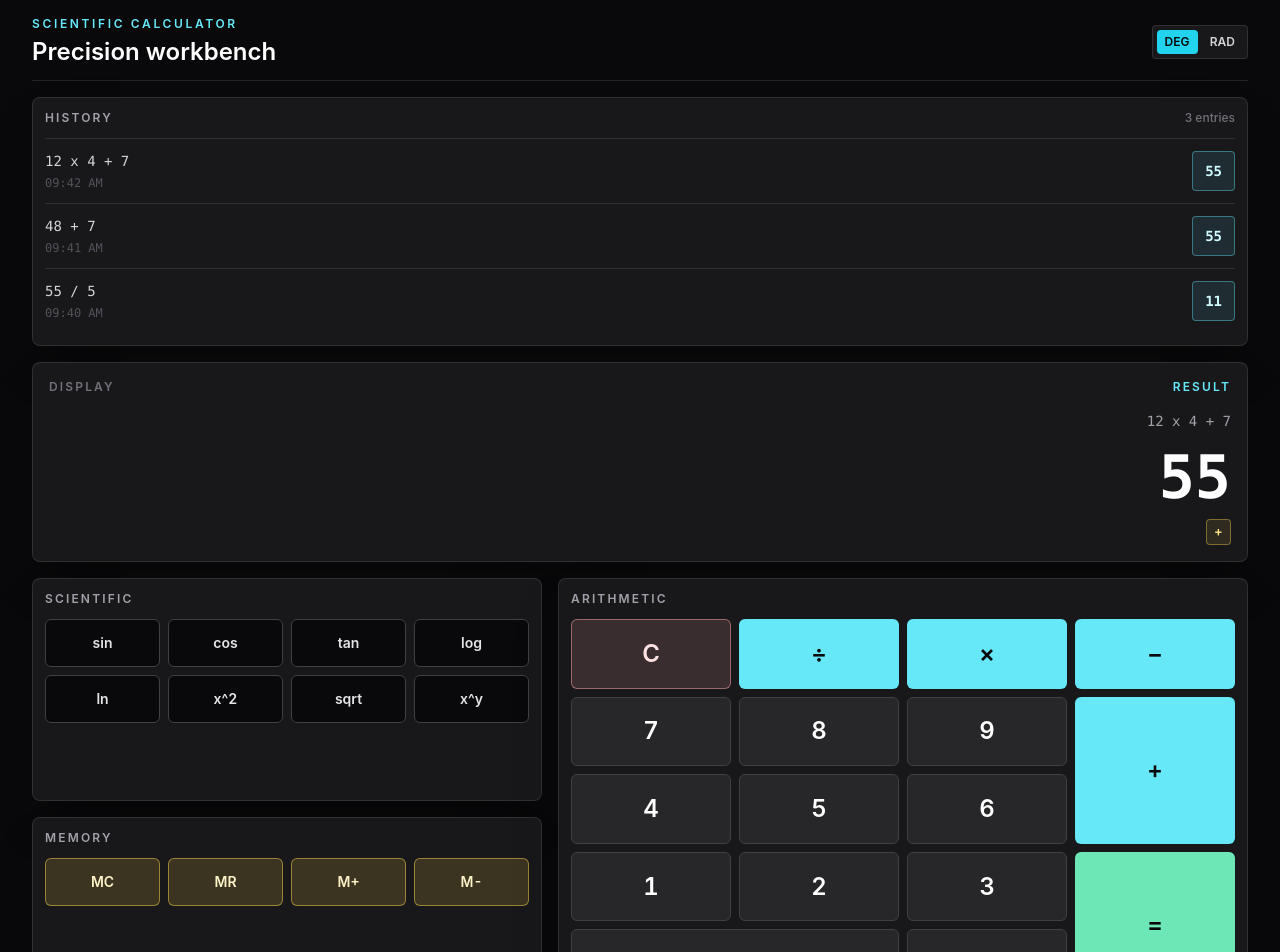
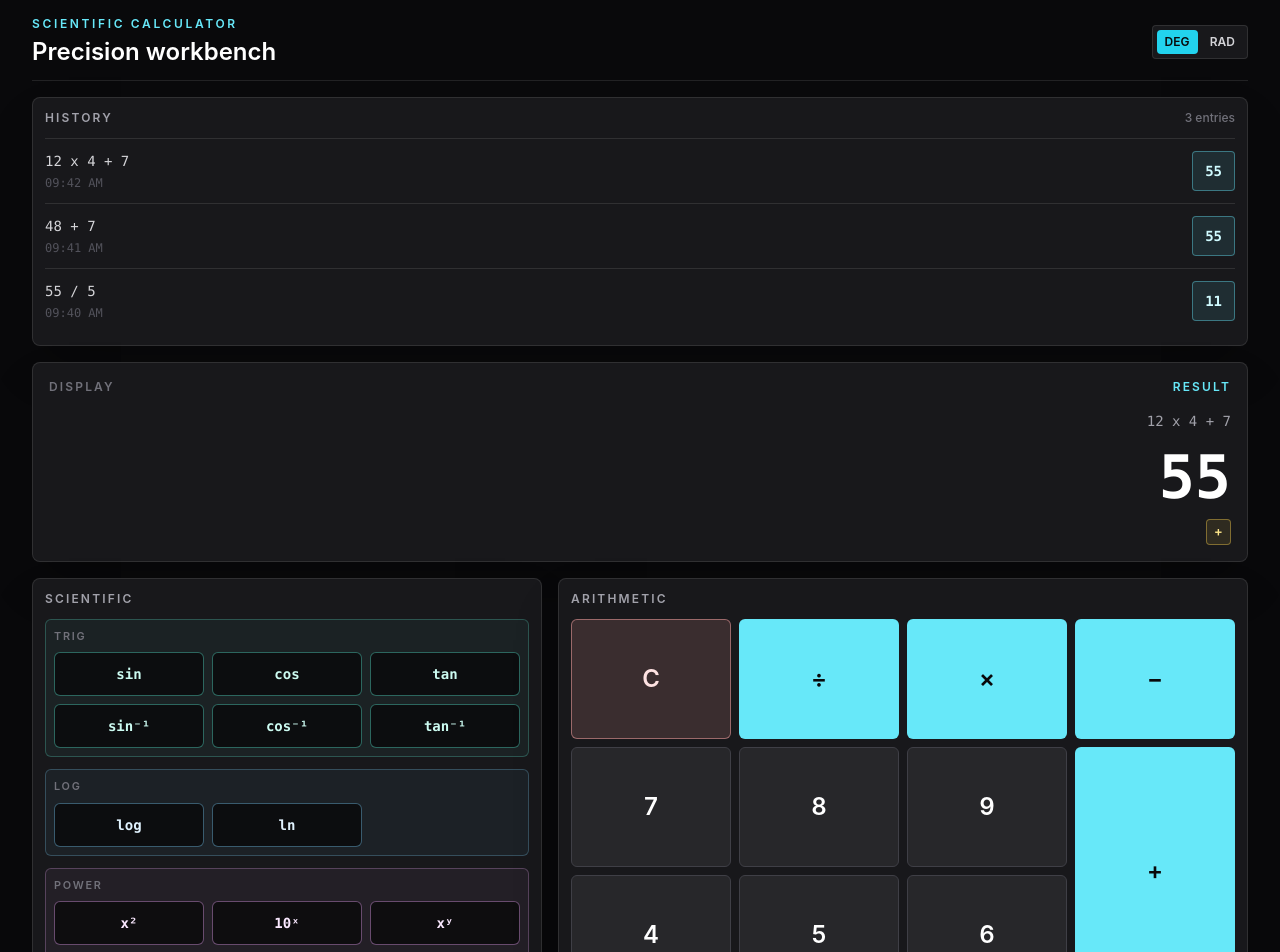
Before and after one commit to mtplayground/alex-0d18-precisioncalc, a React (Vite) app: page / in a window 1280 px wide. Shown: the top 952 px of the page. Built offline with nearby package versions, Linux system fonts and the light colour scheme.

Commit message:
feat: Build scientific function button cluster

```diff
--- /dev/null
+++ b/src/components/buttons/ScientificFunctionCluster.tsx
@@ -0,0 +1,119 @@
+export type ScientificFunctionValue =
+  | 'sin'
+  | 'cos'
+  | 'tan'
+  | 'asin'
+  | 'acos'
+  | 'atan'
+  | 'log'
+  | 'ln'
+  | 'pow2'
+  | 'pow10'
+  | 'pow'
+  | 'exp'
+  | 'sqrt'
+  | 'cbrt'
+  | 'root';
+
+export interface ScientificFunctionClusterProps {
+  onFunctionPress?: (value: ScientificFunctionValue) => void;
+}
+
+interface ScientificFunctionButton {
+  value: ScientificFunctionValue;
+  label: string;
+  ariaLabel: string;
+}
+
+interface ScientificFunctionGroup {
+  label: string;
+  tone: 'trig' | 'log' | 'power' | 'root';
+  buttons: ScientificFunctionButton[];
+}
+
+const scientificFunctionGroups: ScientificFunctionGroup[] = [
+  {
+    label: 'Trig',
+    tone: 'trig',
+    buttons: [
+      { value: 'sin', label: 'sin', ariaLabel: 'Sine' },
+      { value: 'cos', label: 'cos', ariaLabel: 'Cosine' },
+      { value: 'tan', label: 'tan', ariaLabel: 'Tangent' },
+      { value: 'asin', label: 'sin⁻¹', ariaLabel: 'Inverse sine' },
+      { value: 'acos', label: 'cos⁻¹', ariaLabel: 'Inverse cosine' },
+      { value: 'atan', label: 'tan⁻¹', ariaLabel: 'Inverse tangent' },
+    ],
+  },
+  {
+    label: 'Log',
+    tone: 'log',
+    buttons: [
+      { value: 'log', label: 'log', ariaLabel: 'Base ten logarithm' },
+      { value: 'ln', label: 'ln', ariaLabel: 'Natural logarithm' },
+    ],
+  },
+  {
+    label: 'Power',
+    tone: 'power',
+    buttons: [
+      { value: 'pow2', label: 'x²', ariaLabel: 'Square' },
+      { value: 'pow10', label: '10ˣ', ariaLabel: 'Ten to the power of x' },
+      { value: 'pow', label: 'xʸ', ariaLabel: 'Power' },
+      { value: 'exp', label: 'eˣ', ariaLabel: 'Exponential' },
+    ],
+  },
+  {
+    label: 'Root',
+    tone: 'root',
+    buttons: [
+      { value: 'sqrt', label: '√x', ariaLabel: 'Square root' },
+      { value: 'cbrt', label: '∛x', ariaLabel: 'Cube root' },
+      { value: 'root', label: 'ʸ√x', ariaLabel: 'Nth root' },
+    ],
+  },
+];
+
+const groupToneClass: Record<ScientificFunctionGroup['tone'], string> = {
+  trig: 'border-teal-300/25 bg-teal-300/5',
+  log: 'border-sky-300/25 bg-sky-300/5',
+  power: 'border-fuchsia-300/25 bg-fuchsia-300/5',
+  root: 'border-lime-300/25 bg-lime-300/5',
+};
+
+const buttonToneClass: Record<ScientificFunctionGroup['tone'], string> = {
+  trig: 'border-teal-300/40 text-teal-100 hover:bg-teal-300/15',
+  log: 'border-sky-300/40 text-sky-100 hover:bg-sky-300/15',
+  power: 'border-fuchsia-300/40 text-fuchsia-100 hover:bg-fuchsia-300/15',
+  root: 'border-lime-300/40 text-lime-100 hover:bg-lime-300/15',
+};
+
+export function ScientificFunctionCluster({ onFunctionPress }: ScientificFunctionClusterProps) {
+  return (
+    <section aria-label="Scientific function buttons" className="grid gap-3">
+      {scientificFunctionGroups.map((group) => (
+        <section
+          aria-label={`${group.label} functions`}
+          className={`rounded-md border p-2 ${groupToneClass[group.tone]}`}
+          key={group.label}
+        >
+          <h3 className="mb-2 text-[0.68rem] font-semibold uppercase tracking-[0.16em] text-zinc-500">
+            {group.label}
+          </h3>
+          <div className="grid grid-cols-2 gap-2 sm:grid-cols-3 lg:grid-cols-2 xl:grid-cols-3">
+            {group.buttons.map((button) => (
+              <button
+                aria-label={button.ariaLabel}
+                className={`min-h-11 rounded-md border bg-zinc-950/80 px-2 font-mono text-sm font-semibold transition focus-visible:outline focus-visible:outline-2 focus-visible:outline-offset-2 focus-visible:outline-cyan-300 ${buttonToneClass[group.tone]}`}
+                key={button.value}
+                onClick={() => onFunctionPress?.(button.value)}
+                type="button"
+              >
+                {button.label}
+              </button>
+            ))}
+          </div>
+        </section>
+      ))}
+    </section>
+  );
+}
--- a/src/components/layout/AppShell.tsx
+++ b/src/components/layout/AppShell.tsx
@@ -14,6 +14,7 @@ import {
   type MemoryRegisterState,
 } from '../../lib/memory';
 import { CoreArithmeticButtonGrid } from '../buttons/CoreArithmeticButtonGrid';
+import { ScientificFunctionCluster } from '../buttons/ScientificFunctionCluster';
 import { HistoryTrail, type HistoryTrailEntry } from '../display/HistoryTrail';
 import { PrimaryDisplay } from '../display/PrimaryDisplay';
 
@@ -44,15 +45,11 @@ const seedHistoryEntries: PersistedHistoryEntry[] = [
   },
 ];
 
-const scientificZones = [
-  ['sin', 'cos', 'tan', 'log'],
-  ['ln', 'x^2', 'sqrt', 'x^y'],
-];
-
 const memoryZones = ['MC', 'MR', 'M+', 'M-'];
 
 const handleHistoryEntry = () => undefined;
 const handleCoreArithmeticButton = () => undefined;
+const handleScientificFunction = () => undefined;
 
 export function AppShell() {
   const [persistentState] = useState(loadPersistentShellState);
@@ -102,21 +99,13 @@ export function AppShell() {
             >
               <div className="grid gap-4">
                 <ControlPanel title="Scientific">
-                  <div className="grid grid-cols-4 gap-2">
-                    {scientificZones.flat().map((label) => (
-                      <ShellKey key={label} tone="secondary">
-                        {label}
-                      </ShellKey>
-                    ))}
-                  </div>
+                  <ScientificFunctionCluster onFunctionPress={handleScientificFunction} />
                 </ControlPanel>
 
                 <ControlPanel title="Memory">
                   <div className="grid grid-cols-4 gap-2">
                     {memoryZones.map((label) => (
-                      <ShellKey key={label} tone="memory">
-                        {label}
-                      </ShellKey>
+                      <ShellKey key={label}>{label}</ShellKey>
                     ))}
                   </div>
                 </ControlPanel>
@@ -144,15 +133,10 @@ function ControlPanel({ children, title }: { children: React.ReactNode; title: s
   );
 }
 
-function ShellKey({ children, tone }: { children: React.ReactNode; tone: 'secondary' | 'memory' }) {
-  const toneClass = {
-    secondary: 'border-zinc-700 bg-zinc-950 text-zinc-200',
-    memory: 'border-amber-300/50 bg-amber-300/15 text-amber-100',
-  }[tone];
-
+function ShellKey({ children }: { children: React.ReactNode }) {
   return (
     <button
-      className={`min-h-12 rounded-md border px-2 text-sm font-semibold tabular-nums transition ${toneClass}`}
+      className="min-h-12 rounded-md border border-amber-300/50 bg-amber-300/15 px-2 text-sm font-semibold text-amber-100 tabular-nums transition"
       disabled
       type="button"
     >
```
